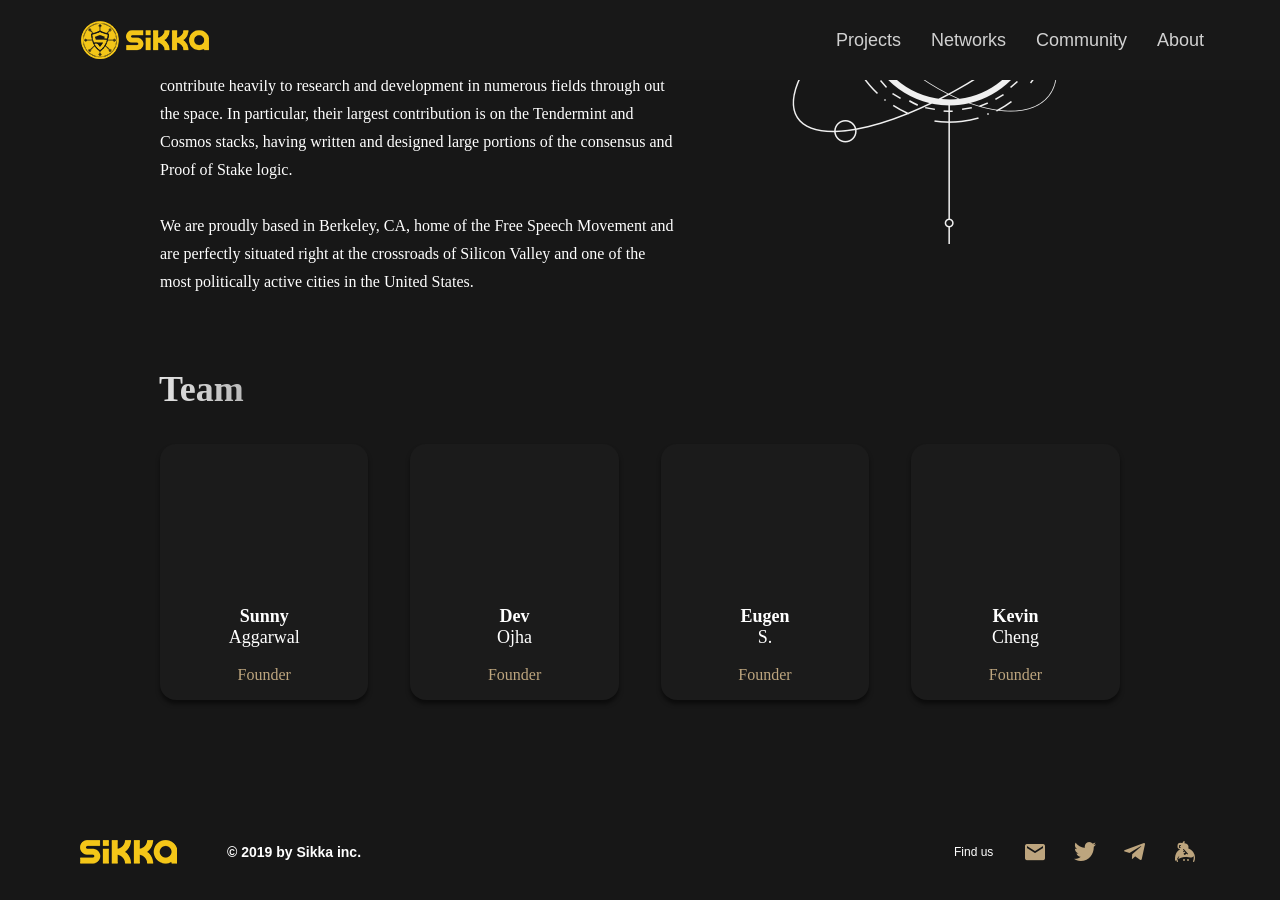
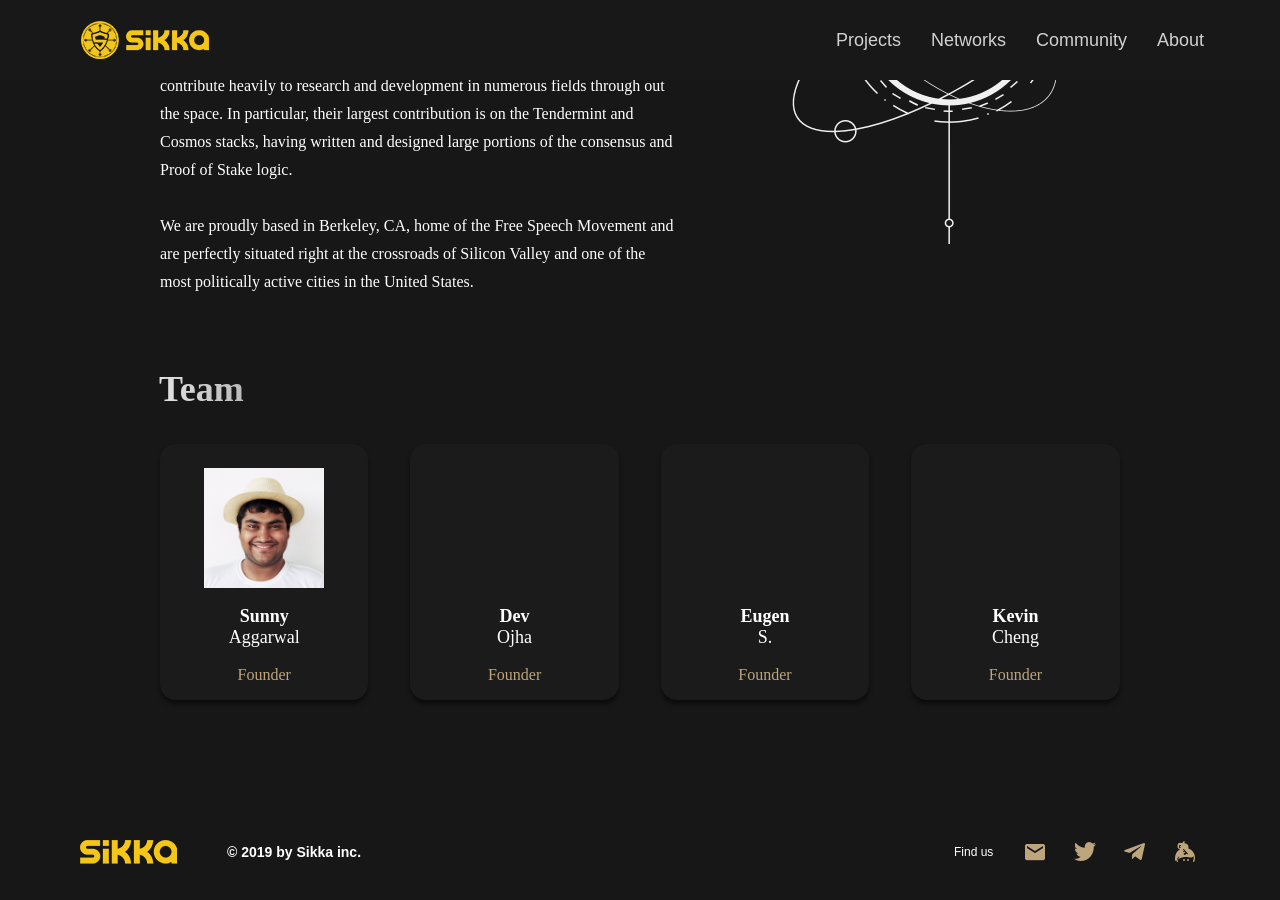
Before and after one commit to King860810/newweb, a Jekyll site: the page built from about.html, in a window 1280 px wide and 900 px high, scrolled down 348 px. Built offline with Jekyll 4.4.1, drawn with Linux system fonts in a browser that asks for light colours.

Commit message:
Update about.html

```diff
--- a/about.html
+++ b/about.html
@@ -19,7 +19,7 @@ We are proudly based in Berkeley, CA, home of the Free Speech Movement and are p
 	<div class="col-3">
 		<a class="connect" href="#" name="a1" onClick="div_none('dialog1');">
 		<div class="m1" >
-			<div class="picture"></div>
+			<div class="picture"><img class="user-face" src="{{ '' | absolute_url }}/assets/img/{{ site.about-team-links-1.photoUrl }}" alt=""></div>
 			<dt class="t5">Sunny<br><em>Aggarwal</em></dt><br><dt class="t6">Founder</dt>
 
 		</div>
```
